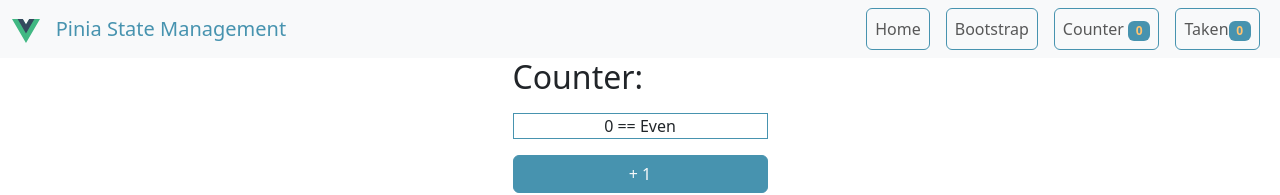
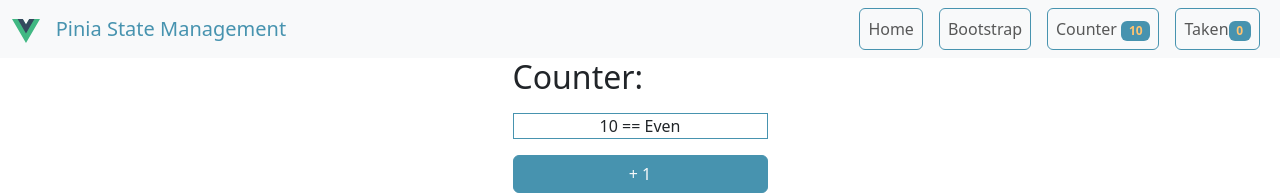
Before and after one commit to PXL-1DVO-WebAdvanced/vue-pinia, a Vue app: page /counter in a window 1280 px wide. Shown: the top 195 px of the page. Built offline with nearby package versions, Linux system fonts and the light colour scheme.

Commit message:
deel-4 is done

```diff
--- a/src/stores/CounterStore.js
+++ b/src/stores/CounterStore.js
@@ -10,6 +10,9 @@ export const useCounterStore = defineStore('counter', {
         }
     },
     actions: {
+        init() {
+            this.counter = 10;
+        },
         increment() {
             this.counter++;
         },
--- a/src/views/CounterView.vue
+++ b/src/views/CounterView.vue
@@ -19,6 +19,9 @@ export default {
             counterStore : useCounterStore(),
         }
     },
+    mounted(){
+        this.counterStore.init();
+    },
     methods: {
         increment() {
             this.counterStore.increment();
```
